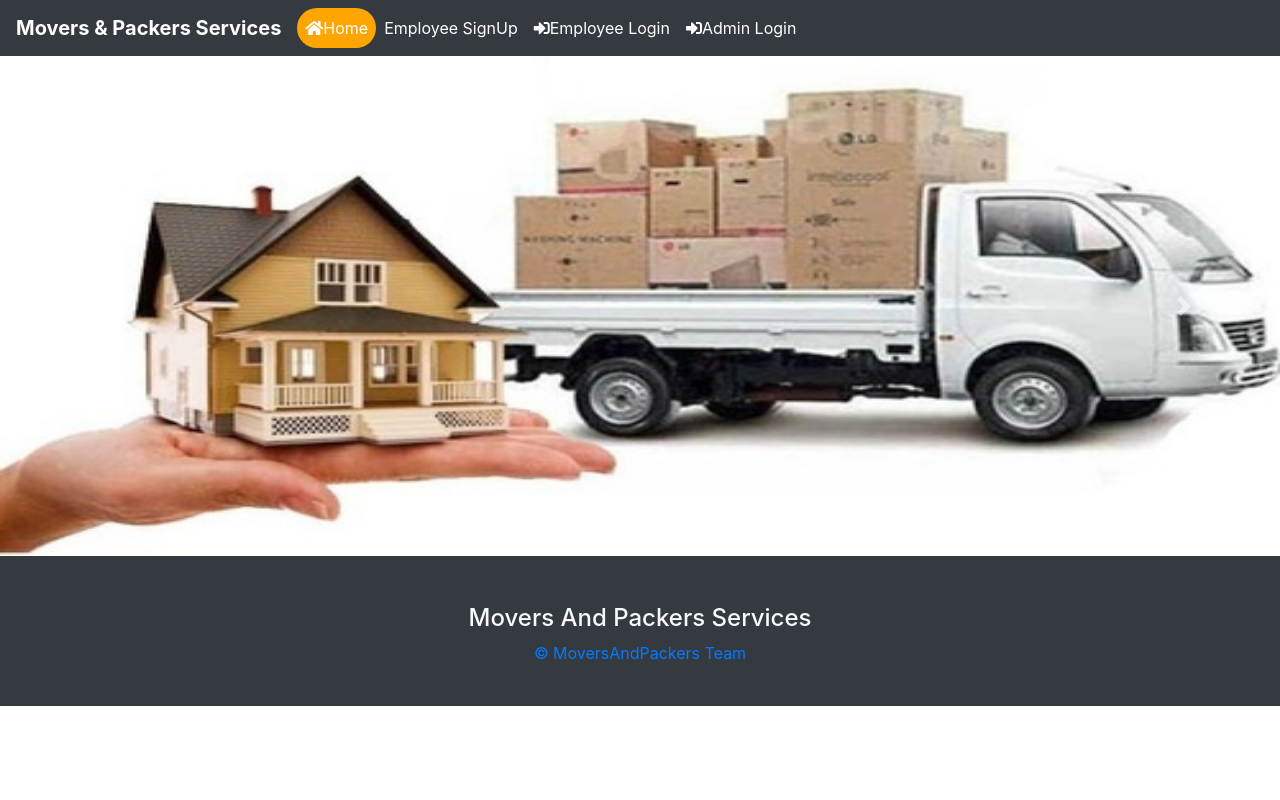
After one commit to rihansah/movers-packers, a Django app: page / in a window 1280 px wide. The commit adds this page. Run offline with Django 4.2, Linux system fonts and the light colour scheme.

Commit message:
admin login

```diff
--- a/MoversandPackers/MoversandPackers/urls.py
+++ b/MoversandPackers/MoversandPackers/urls.py
@@ -15,7 +15,11 @@ Including another URLconf
 """
 from django.contrib import admin
 from django.urls import path
+from moverspackers.views import *
 
 urlpatterns = [
     path('admin/', admin.site.urls),
+    path('',index,name='index'),
+    path('admin_login/', admin_login, name="admin_login"),
+    path('admin_home/', admin_home, name="admin_home")
 ]
--- /dev/null
+++ b/MoversandPackers/moverspackers/static/css/login.css
@@ -0,0 +1,6 @@
+
+body{
+    background-size: 100%;
+    background-repeat: no-repeat;
+    opacity: 0.8;
+}
--- /dev/null
+++ b/MoversandPackers/moverspackers/static/css/mystyle.css
@@ -0,0 +1,18 @@
+.nav-link{
+    color: white !important;
+}
+
+.nav-link:hover{
+    color: yellow !important;
+    background-color: red;
+    border-radius: 15px;
+}
+
+.navbar-brand{
+    font-weight: bold;
+}
+
+.active{
+    background-color: orange;
+    border-radius: 30px;
+}
--- a/MoversandPackers/moverspackers/static/css/test.txt
+++ /dev/null
@@ -1 +0,0 @@
-no use file
--- a/MoversandPackers/moverspackers/static/images/test.txt
+++ /dev/null
@@ -1 +0,0 @@
-no use file
--- /dev/null
+++ b/MoversandPackers/moverspackers/templates/header.html
@@ -0,0 +1,41 @@
+{% load static %}
+
+<meta charset="utf-8">
+  <meta name="viewport" content="width=device-width, initial-scale=1">
+  <link rel="stylesheet" href="https://cdn.jsdelivr.net/npm/bootstrap@4.6.1/dist/css/bootstrap.min.css">
+  <script src="https://cdn.jsdelivr.net/npm/jquery@3.6.0/dist/jquery.slim.min.js"></script>
+  <script src="https://cdn.jsdelivr.net/npm/popper.js@1.16.1/dist/umd/popper.min.js"></script>
+  <script src="https://cdn.jsdelivr.net/npm/bootstrap@4.6.1/dist/js/bootstrap.bundle.min.js"></script>
+
+<link rel= "stylesheet" href="{% static 'css/mystyle.css' %}">
+
+<link rel="stylesheet" href="https://use.fontawesome.com/releases/v5.7.0/css/all.css" integrity="sha384-lZN37f5QGtY3VHgisS14W3ExzMWZxybE1SJSEsQp9S+oqd12jhcu+A56Ebc1zFSJ" crossorigin="anonymous">
+
+<title>Movers & Packers</title>
+<nav class="navbar navbar-expand-md bg-dark navbar-dark">
+    <!-- Brand -->
+    <a class="navbar-brand" href="#">Movers & Packers Services</a>
+
+    <!-- Toggler/collapsibe Button -->
+    <button class="navbar-toggler" type="button" data-toggle="collapse" data-target="#collapsibleNavbar">
+      <span class="navbar-toggler-icon"></span>
+    </button>
+
+    <!-- Navbar links -->
+    <div class="collapse navbar-collapse" id="collapsibleNavbar">
+      <ul class="navbar-nav">
+        <li class="nav-item">
+          <a class="nav-link {% if request.path == '/' %} active {% endif %}" href="{%url 'index' %}"><i class="fa fa-home"></i>Home</a>
+        </li>
+        <li class="nav-item">
+            <a class="nav-link {% if request.path == '/registration/' %} active {% endif %}" href="#">Employee SignUp</a>
+        </li>
+        <li class="nav-item">
+            <a class="nav-link {% if request.path == '/emp_login/' %} active {% endif %}" href="#"><i class="fas fa-sign-in-alt"></i>Employee Login</a>
+        </li>
+        <li class="nav-item">
+            <a class="nav-link" href="{% url 'admin_login' %}"><i class="fas fa-sign-in-alt"></i>Admin Login</a>
+        </li>
+      </ul>
+    </div>
+  </nav>
--- a/MoversandPackers/moverspackers/templates/index.html
+++ b/MoversandPackers/moverspackers/templates/index.html
@@ -9,9 +9,31 @@
         <li data-target="#demo" data-slide-to="1"></li>
 
     </ul>
-    <!--comment-->
-    <!--comment-->
-    <!--comment-->
 
+    <!-- The slideshow-->
+    <div class="carousel-inner">
+        <div class="carousel-item active">
+            <img src="{% static 'images/1.jpg' %}" alt="Los Angeles" width="100%" height="500">
+        </div>
+        <div class="carousel-item">
+            <img src="{% static 'images/2.jpg' %}" alt="Chicago" width="100%" height="500">
+        </div>
+    </div>
+
+    <!--Left and right controls-->
+    <a class="carousel-control-prev" href="#demo" data-slide="prev">
+        <span class="carousel-control-prev-icon"></span>
+    </a>
+    <a class="carousel-control-next" href="#demo" data-slide="next">
+        <span class="carousel-control-next-icon"></span>
+    </a>
 
 </div>
+
+<!--footer start-->
+<div class="container-fluid bg-dark" style="height: 150px">
+    <h4 class="text-center text-light pt-5">Movers And Packers Services</h4>
+    <p class="text-center text-primary">&copy; MoversAndPackers Team</p>
+</div>
+
+<!--footer ends -->
--- a/MoversandPackers/moverspackers/views.py
+++ b/MoversandPackers/moverspackers/views.py
@@ -1,3 +1,30 @@
-from django.shortcuts import render
+from distutils.log import error
+from django.shortcuts import redirect, render
+from django.contrib.auth import authenticate, logout,login
+
 
 # Create your views here.
+def index(request):
+    return render(request, 'index.html')
+
+
+def admin_login(request):
+    error = ""
+    if request.method == 'POST':
+        u = request.POST['username']
+        p = request.POST['pwd']
+        user = authenticate(username=u, password= p)
+        try:
+            if user.is_staff:
+                login(request,user)
+                error = "no"
+            else:
+                error = "yes"
+        except:
+            error = "yes"
+    return render(request, 'admin_login.html', locals())
+
+def admin_home(request):
+    if not request.user.is_authenticated:
+        return redirect('admin_login')
+    return render(request, 'admin_home.html')
```
Also changed, not shown: MoversandPackers/moverspackers/templates/admin_login.html (added, +66 -0 lines), MoversandPackers/db.sqlite3, MoversandPackers/moverspackers/static/images/1.jpg (added), MoversandPackers/moverspackers/static/images/2.jpg (added), MoversandPackers/moverspackers/static/images/admin.png (added), MoversandPackers/moverspackers/static/images/bg.jpg (added), MoversandPackers/moverspackers/templates/admin_base.html (added), MoversandPackers/moverspackers/templates/admin_home.html (added).
